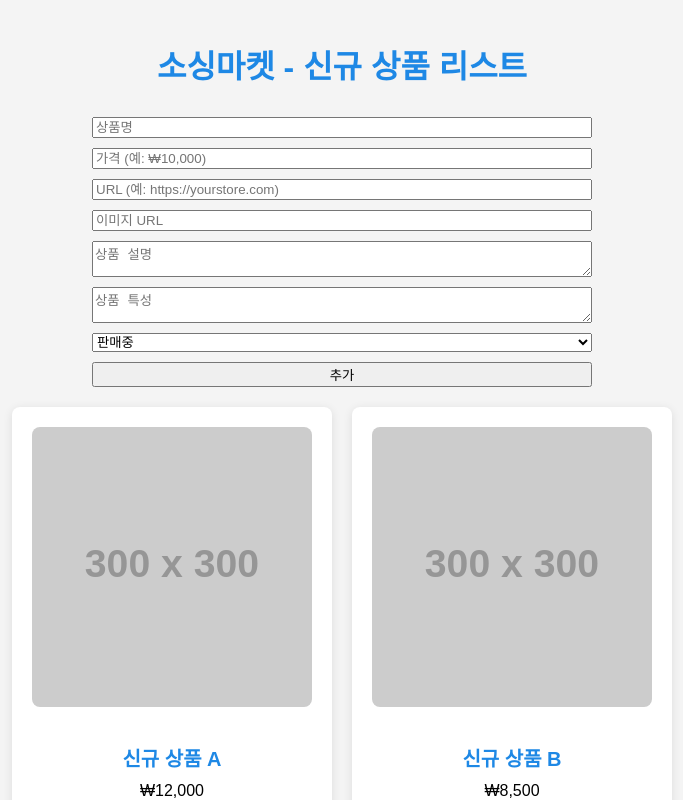
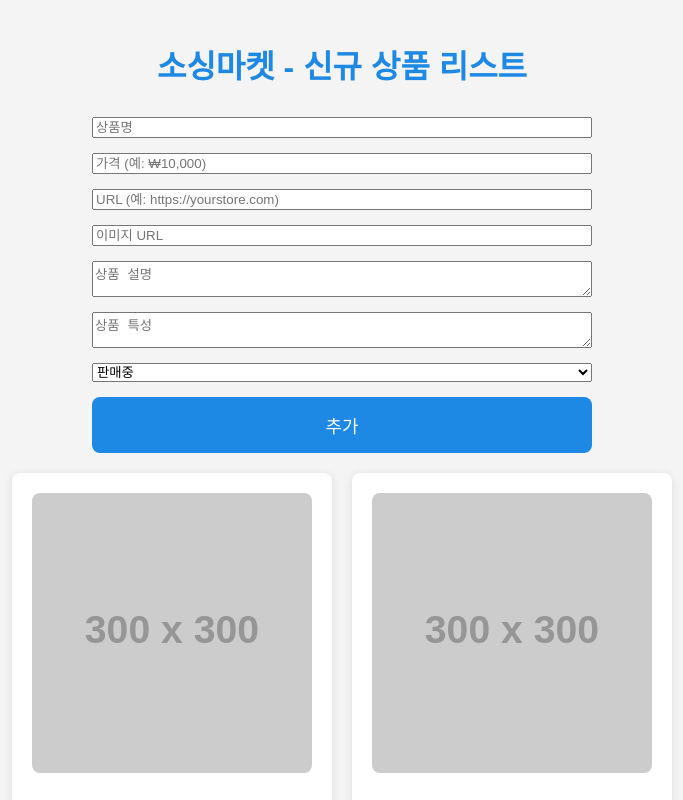
Before and after one commit to james1814eng/sourcing-market, a React (Create React App) app: page / in a window 1280 px wide. Shown: the top 800 px of the page, without its empty margins (298-981 px from the left). Built offline with nearby package versions, Linux system fonts and the light colour scheme.

Commit message:
추가 버튼 크기 및 색상 수정

```diff
--- a/src/App.css
+++ b/src/App.css
@@ -18,15 +18,30 @@ h1 {
   margin-bottom: 30px;
 }
 
-/* 추가 - 상품 카드와 버튼 사이 간격 */
 .product-form {
   display: flex;
   flex-direction: column;
-  gap: 10px;
-  margin-bottom: 40px; /* 간격을 더 넓게 설정 */
+  gap: 15px;
+  margin-bottom: 40px;
   width: 100%;
   max-width: 500px;
   margin: 0 auto;
+}
+
+/* 추가 버튼 스타일 */
+.product-form button {
+  background-color: #1e88e5;  /* 파란색 배경 */
+  color: #ffffff;            /* 흰색 글씨 */
+  border: none;
+  padding: 15px 20px;        /* 버튼 크기 확대 */
+  font-size: 18px;
+  border-radius: 8px;
+  cursor: pointer;
+  transition: background-color 0.3s;
+}
+
+.product-form button:hover {
+  background-color: #1565c0; /* 마우스 오버 시 더 짙은 파란색 */
 }
 
 .product-list {
@@ -34,7 +49,7 @@ h1 {
   flex-wrap: wrap;
   gap: 20px;
   justify-content: center;
-  margin-top: 20px; /* 추가 */
+  margin-top: 20px;
 }
 
 .product-card {
```
